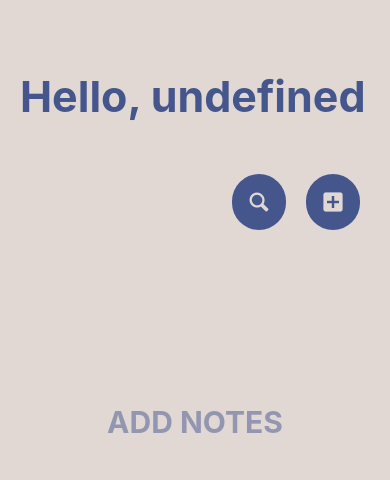
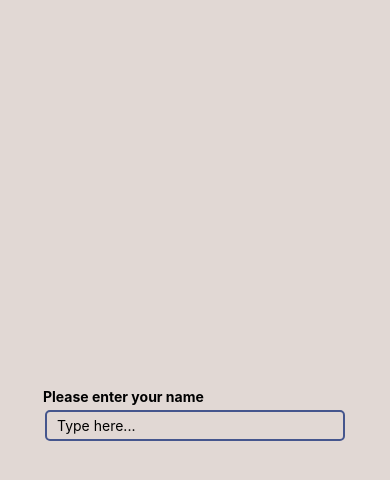
Before and after one commit to paculdas/note-app, a React Native app: screen / in a window 390 px wide. Shown: the top 480 px of the page. Built offline with nearby package versions, Linux system fonts and the light colour scheme.

Commit message:
fix AsyncStorage

```diff
--- a/App.js
+++ b/App.js
@@ -8,24 +8,19 @@ import SearchBar from './app/components/SearchBar';
 
 export default function App() {
   const [user, setUser] = useState({});
+
   const findUser = async () => {
-    try {
-      const result = await AsyncStorage.getItem('username');
-      if (result !== null) {
-        console.log(result);
-        setUser(JSON.parse(result));
-      } else {
-        console.log("No username found in AsyncStorage");
-      }
-    } catch (error) {
-      console.error("Error retrieving username from AsyncStorage:", error);
-    }
+    const result = await AsyncStorage.getItem('user');
+    setUser(JSON.parse(result));
+    console.log(result);
   }
 
   useEffect(() => {
     findUser();
+    // AsyncStorage.clear();
   }, []);
 
+  if (!user) return <Name />
   return <NoteList user = {user}/>;
 }
 
--- a/app/pages/Name.js
+++ b/app/pages/Name.js
@@ -6,18 +6,13 @@ import RoundButton from '../components/RoundButton.js';
 import AsyncStorage from '@react-native-async-storage/async-storage'; // Import AsyncStorage from @react-native-async-storage/async-storage
 
 const Name = () => {
-    const [user, userName] = useState('');
+    const [name, setName] = useState('');
 
     const submitData = async () => {
-        const username = { name: user }
-        try {
-            await AsyncStorage.setItem('username', JSON.stringify(username));
-            console.log('Username saved successfully:', username);
-        } catch (error) {
-            console.error("Error saving username to AsyncStorage:", error);
-        }
+        const user = { name: name};
+        await AsyncStorage.setItem('user', JSON.stringify(user));
+        console.log('Username saved successfully:', user);
     }
-
 
     return (
         <View style={styles.container}>
@@ -25,11 +20,11 @@ const Name = () => {
             <TextInput
                 placeholder='Type here...'
                 style={styles.inputBox}
-                value={user}
-                onChangeText={text => userName(text)}
+                value={name}
+                onChangeText={text => setName(text)}
             />
             <StatusBar hidden={true} />
-            {user.trim().length > 3 && (
+            {name.trim().length > 3 && (
                 <RoundButton
                     iconDesignName="arrow-with-circle-right"
                     onPress={submitData}
--- a/app/pages/NoteList.js
+++ b/app/pages/NoteList.js
@@ -12,7 +12,7 @@ const NoteList = ({ user }) => {
             <StatusBar barStyle='dark-content' backgroundColor={colors.LIGHT} />
             <View style = {styles.header}>
                 <View style={styles.headerLeft}>
-                    <Text style={styles.userHeader}>{`Hello, ${user ? user.name : 'Anon'}`}</Text>
+                    <Text style={styles.userHeader}>{`Hello, ${user.name}`}</Text>
                 </View>
                 <View style={styles.headerRight}>
                     <RoundButton
```
